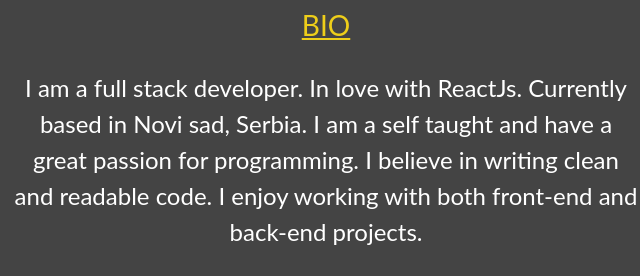
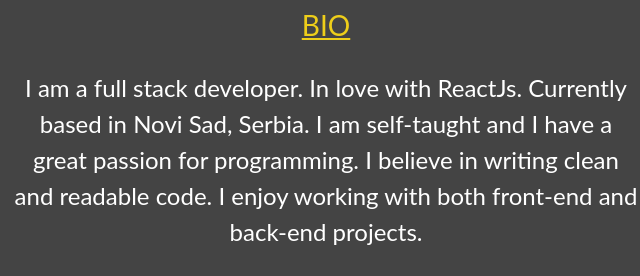
Before and after one commit to kentiba/portfolio_v2, a plain HTML site: page about.html in a window 1280 px wide. Shown: the part 349-625 px from the top of the page, 577-1217 px from the left. Drawn offline with Linux system fonts and the light colour scheme.

Commit message:
fixed some typos

```diff
--- a/about.html
+++ b/about.html
@@ -64,8 +64,8 @@
                     <h3 class="text-secondary">BIO</h3>
                     <p>
                         I am a full stack developer. In love with ReactJs.
-                        Currently based in Novi sad, Serbia. I am a self taught
-                        and have a great passion for programming. I believe in
+                        Currently based in Novi Sad, Serbia. I am self-taught
+                        and I have a great passion for programming. I believe in
                         writing clean and readable code. I enjoy working with
                         both front-end and back-end projects.
                     </p>
```
